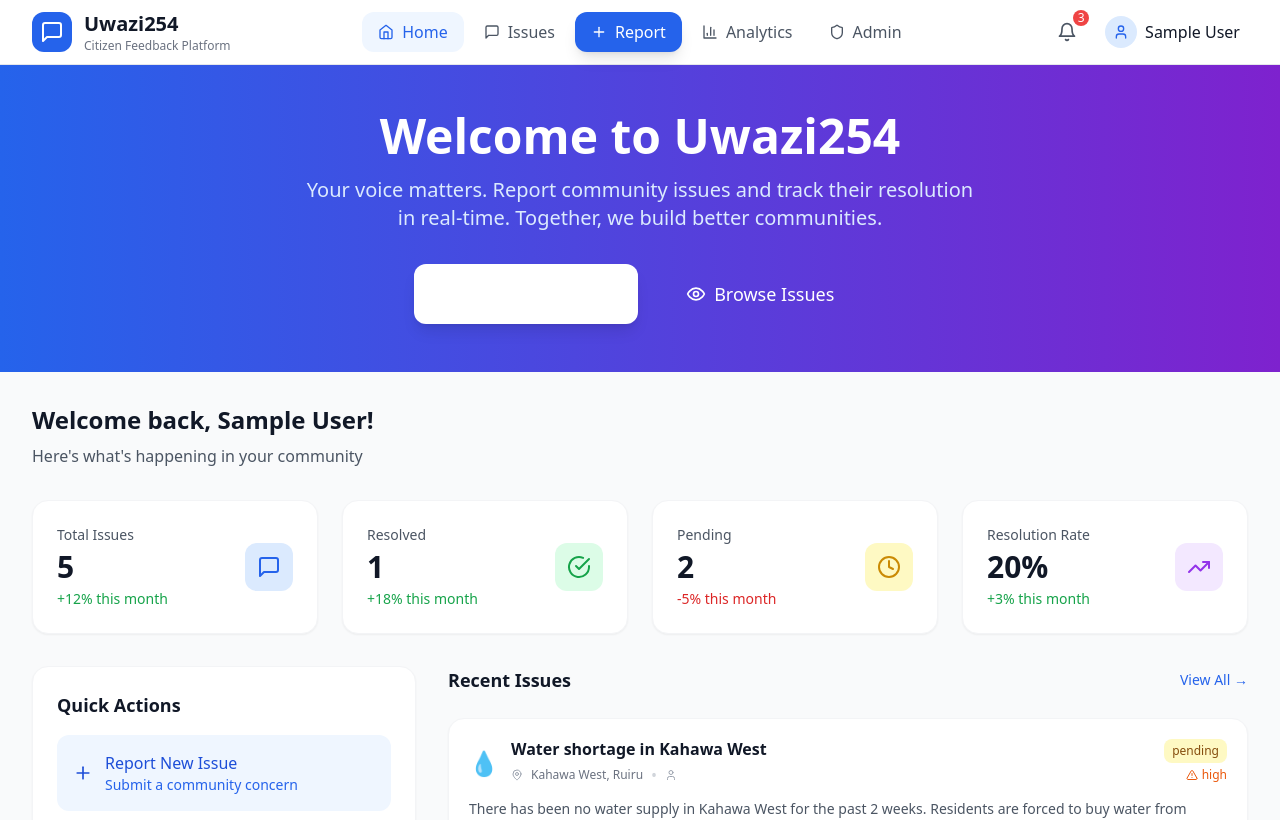
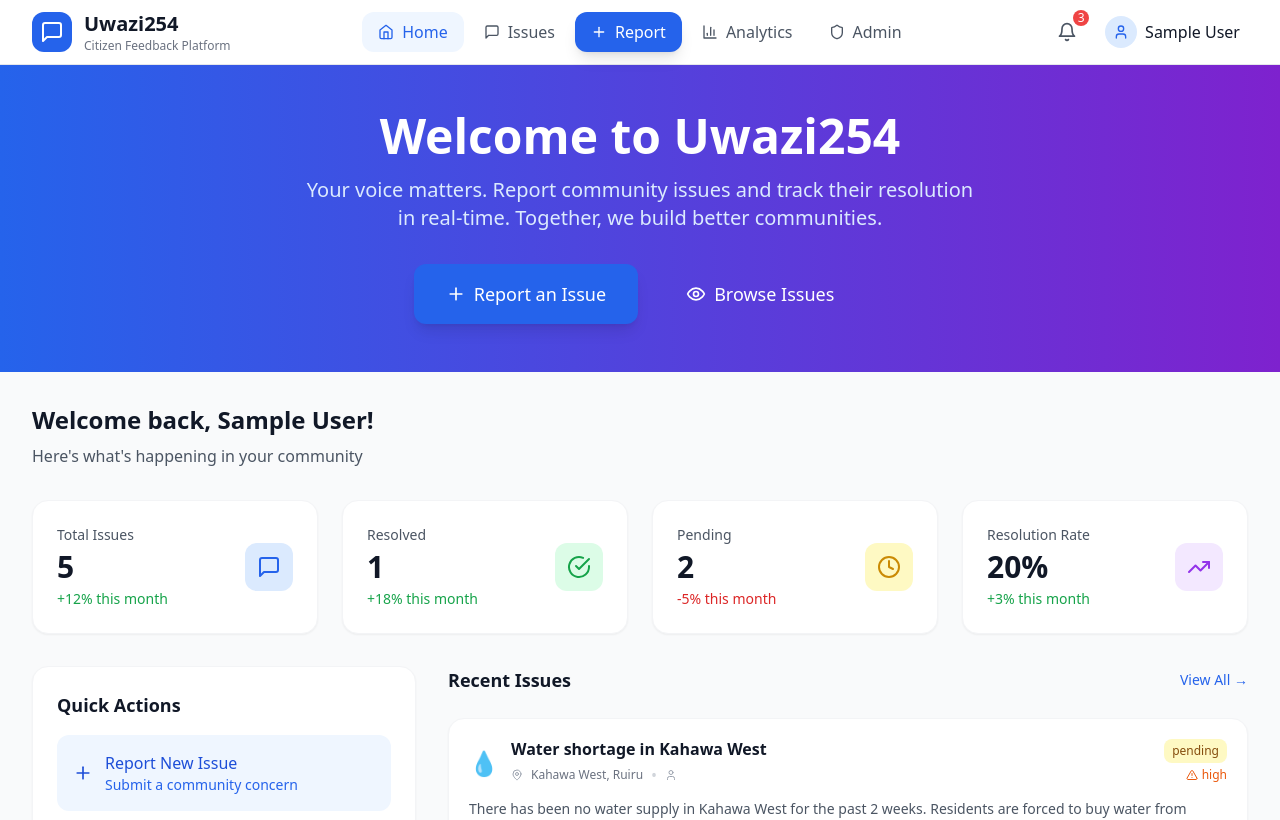
Before and after one commit to BrianKimeli/Uwazi254, a React (Vite) app in the folder frontend/: page / in a window 1280 px wide. Shown: the top 820 px of the page. Built offline with nearby package versions, Linux system fonts and the light colour scheme; sample sign-in values are in the browser's storage.

Commit message:
change report issue button color to blue

```diff
--- a/frontend/src/pages/HomePage.tsx
+++ b/frontend/src/pages/HomePage.tsx
@@ -46,7 +46,7 @@ const HomePage: React.FC = () => {
             </p>
             <div className="flex flex-col sm:flex-row gap-4 justify-center">
               <Link to="/report">
-                <Button size="lg" className="bg-white text-blue-600 hover:bg-blue-50">
+                <Button size="lg" className="bg-blue text-blue-600 hover:bg-blue-50">
                   <Plus className="h-5 w-5" />
                   Report an Issue
                 </Button>
```
